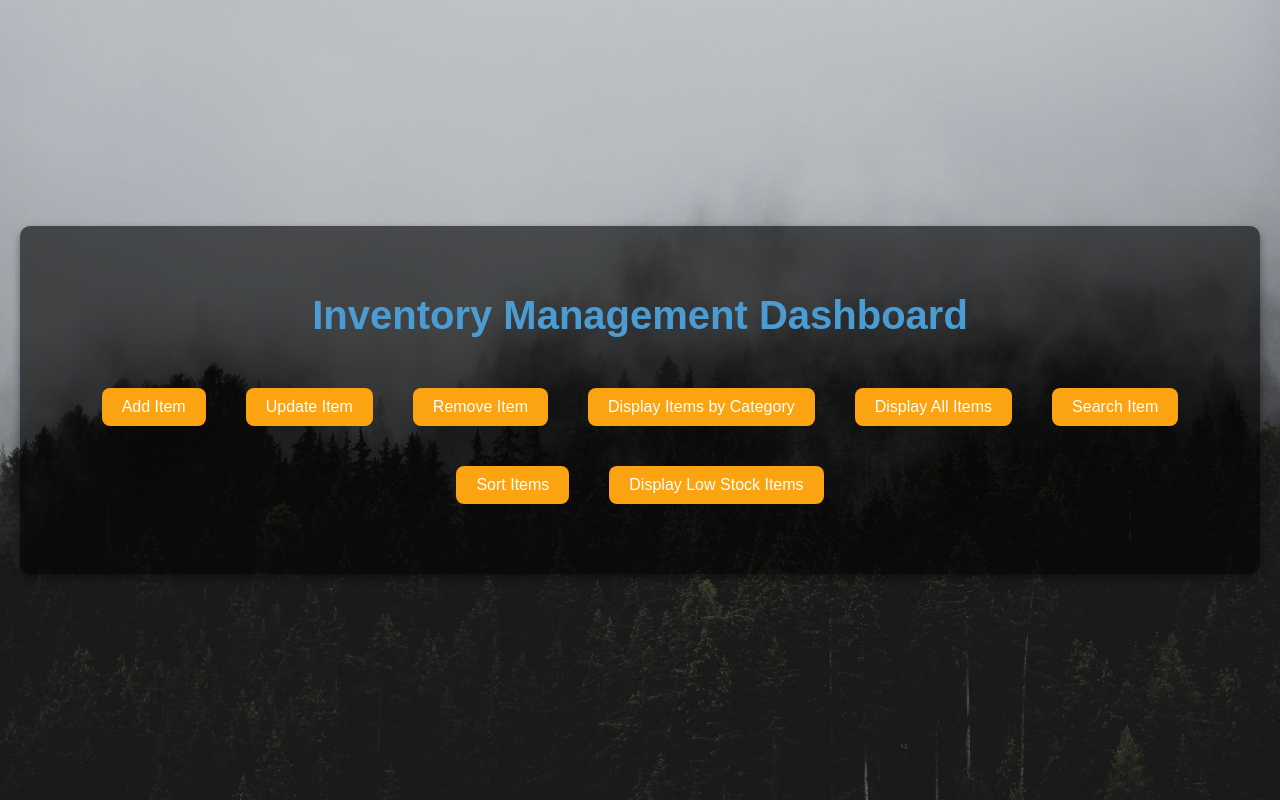
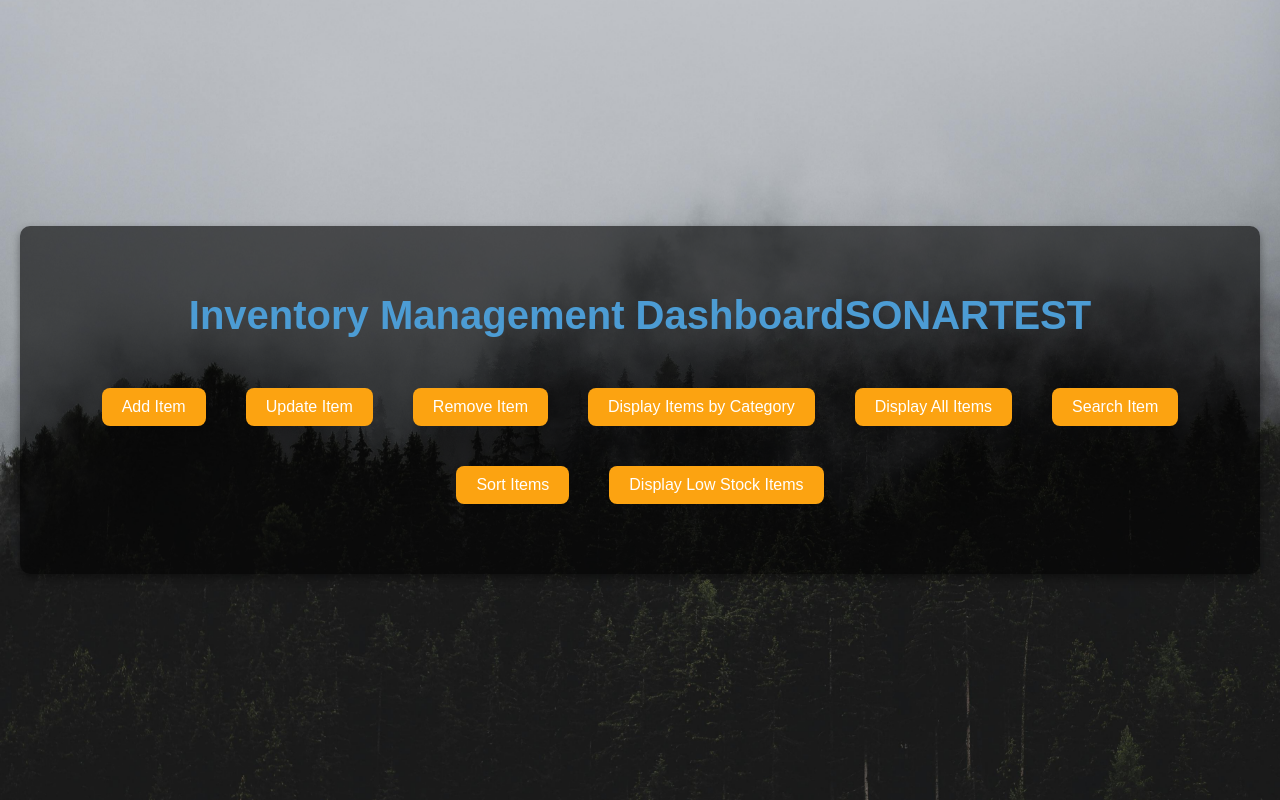
Before and after one commit to Seiyuu2/Midterm-Project, a React (Create React App) app in the folder midterm-project/: page / in a window 1280 px wide. Built offline with nearby package versions, Linux system fonts and the light colour scheme.

Commit message:
SonarQube Demonstration

```diff
--- a/midterm-project/src/components/Dashboard.js
+++ b/midterm-project/src/components/Dashboard.js
@@ -1,3 +1,4 @@
+// ID duplicate check// ID duplicate check// ID duplicate check
 import React from 'react';
 import { useNavigate } from 'react-router-dom';
 import './styles/DashboardStyles.css';
@@ -8,7 +9,7 @@ const Dashboard = () => {
   return (
     <div className="dashboard-container">
       <div className="dashboard-content">
-        <h1>Inventory Management Dashboard</h1>
+        <h1>Inventory Management DashboardSONARTEST</h1>
         <div className="buttons-container">
           <button onClick={() => navigate('/add-item')} className="dashboard-button">Add Item</button>
           <button onClick={() => navigate('/update-item')} className="dashboard-button">Update Item</button>
```
